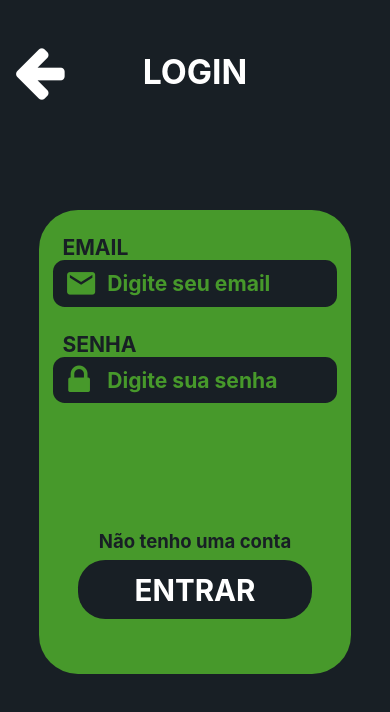
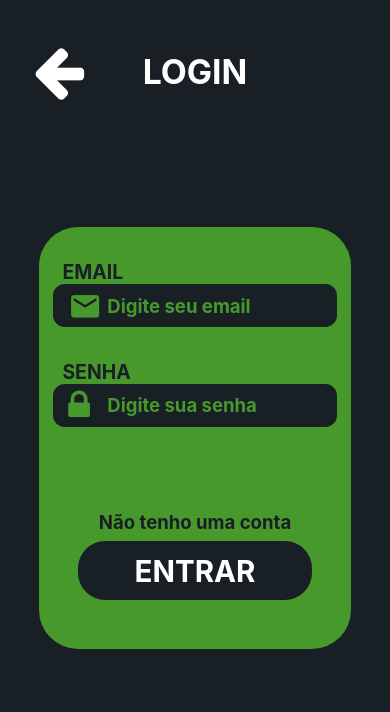
Before and after one commit to SafeBeat-Global/safebeat-front, a React Native app: screen /Login in a window 390 px wide. Shown: the top 712 px of the page. Built offline with nearby package versions, Linux system fonts and the light colour scheme.

Commit message:
Mostrar erro nas credenciais V2

```diff
--- a/src/components/CredentialsValidation.js
+++ b/src/components/CredentialsValidation.js
@@ -1,28 +1,30 @@
-
-
-export const validarEmail = (email) => {
-  const re = /^(([^<>()[\]\\.,;:\s@"]+(\.[^<>()[\]\\.,;:\s@"]+)*)|(".+"))@((\[[0-9]{1,3}\.[0-9]{1,3}\.[0-9]{1,3}\.[0-9]{1,3}\])|(([a-zA-Z\-0-9]+\.)+[a-zA-Z]{2,}))$/;
-  return re.test(String(email).toLowerCase());
+const CredentialsValidation = {
+  validateEmail: (email) => {
+    const re = /^(([^<>()[\]\\.,;:\s@"]+(\.[^<>()[\]\\.,;:\s@"]+)*)|(".+"))@((\[[0-9]{1,3}\.[0-9]{1,3}\.[0-9]{1,3}\.[0-9]{1,3}\])|(([a-zA-Z\-0-9]+\.)+[a-zA-Z]{2,}))$/;
+    return re.test(String(email).toLowerCase());
+  },
+  validateName: (name) => {
+    const re = /^[a-zA-Z]+$/;
+    return re.test(String(name));
+  },
+  validatePass: (pass) => {
+    return pass.length >= 8;
+  },
+  validateConfirmPass: (pass, confirmPass) => {
+    if (confirmPass.length < 8 || pass !== confirmPass) {
+      return false;
+    }
+    return true;
+  },
+  formatPhone: (phone) => {
+    phone = phone.replace(/\D/g, "");
+    phone = phone.replace(/^(\d{2})(\d)/g, "($1) $2");
+    phone = phone.replace(/(\d)(\d{4})$/, "$1-$2");
+    return phone;
+  },
+  validatePhone: (phone) => {
+    return phone.length === 15;
+  },
 }
 
-export const validarNome = (nome) => {
-  const re = /^[a-zA-Z]+$/;
-  return re.test(String(nome));
-}
-
-export const validarSenha = (senha) => {
-  return senha.length >= 8;
-}
-
-export const formatarTelefone = (text) => {
-  text = text.replace(/\D/g, "");
-  text = text.replace(/^(\d{2})(\d)/g, "($1) $2");
-  text = text.replace(/(\d)(\d{4})$/, "$1-$2");
-  setTelefone(text);
-
-  if (text.length < 14) {
-    setTelefoneColor('red');
-  } else {
-    setTelefoneColor('#FDFDFF');
-  }
-};
+export default CredentialsValidation;
--- /dev/null
+++ b/src/components/InputField.js
@@ -0,0 +1,58 @@
+import React, { useState } from 'react';
+import { View, TextInput } from 'react-native';
+import FontAwesome from 'react-native-vector-icons/dist/FontAwesome';
+import MaterialCommunityIcons from 'react-native-vector-icons/dist/MaterialCommunityIcons';
+
+import CredentialsValidation from './CredentialsValidation';
+import { CadastroStyles } from '../styles/CadastroStyles';
+
+
+const Icon = ({ library, ...props }) => {
+  switch (library) {
+    case 'FontAwesome':
+      return <FontAwesome {...props} />;
+    case 'MaterialCommunityIcons':
+      return <MaterialCommunityIcons {...props} />;
+    default:
+      return null;
+  }
+};
+
+const InputField = ({ value, setValue, validator, iconName, iconLibrary, formatar, maxLength, minLength, secureTextEntry, ...props }) => {
+
+  const [color, setColor] = useState('#47992B');
+
+  return (
+    <View style={CadastroStyles.inputContainer}>
+      <Icon
+        library={iconLibrary}
+        style={{...CadastroStyles.defaultIcon, color}}
+        name={iconName}
+        color={color}>
+      </Icon>
+      <TextInput
+        style={{...CadastroStyles.input, color}}
+        onChangeText={(text) => {
+          const formattedText = formatar ? CredentialsValidation.formatPhone(text) : text;
+          setValue(formattedText);
+        }}
+        onBlur={() => {
+          if (minLength && value.length < minLength) {
+            setColor('red');
+          } else if (!validator(value)) {
+            setColor('red');
+          } else {
+            setColor('#FDFDFF');
+          }
+        }}
+        placeholderTextColor={color}
+        value={value}
+        maxLength={maxLength}
+        secureTextEntry={secureTextEntry}
+        {...props}>
+      </TextInput>
+    </View>
+  );
+};
+
+export { InputField };
--- a/src/screens/CadastroScreen.js
+++ b/src/screens/CadastroScreen.js
@@ -1,25 +1,32 @@
 // IMPORTS DO REACT
-import React, { useState } from 'react';
-import { View, Text, TextInput, TouchableOpacity, TouchableWithoutFeedback } from 'react-native';
+import React, { useEffect, useState } from 'react';
+import { View, Text, TouchableOpacity, TouchableWithoutFeedback } from 'react-native';
 import { useNavigation } from '@react-navigation/native';
 import FontAwesome from 'react-native-vector-icons/dist/FontAwesome';
-import MaterialCommunityIcons from 'react-native-vector-icons/dist/MaterialCommunityIcons';
 
 // IMPORTS DO PROPRIO PROJETO
+import { handleRegisterUser } from '../components/ApiService.js';
 import { CadastroStyles } from '../styles/CadastroStyles.ts';
-import { validarNome, validarEmail, validarSenha, formatarTelefone } from '../components/CredentialsValidation.js';
-import { CampoDeEntrada } from '../renders/CadastroRender.js';
+import CredentialsValidation from '../components/CredentialsValidation.js';
+import { InputField } from '../components/InputField.js';
 
 const CadastroScreen = () => {
 
   const navigation = useNavigation();
-  const [nome, setNome] = useState('');
+
+  const [name, setName] = useState('');
   const [email, setEmail] = useState('');
-  const [senha, setSenha] = useState('');
-  const [confirmarSenha, setConfirmarSenha] = useState('');
-  const [telefone, setTelefone] = useState('');
-  const [emailColor, setEmailColor] = useState('#47992B');
+  const [pass, setPass] = useState('');
+  const [confirmPass, setConfirmPass] = useState('');
+  const [phone, setPhone] = useState('');
 
+  const [errorMessage, setErrorMessage] = useState('');
+
+  useEffect(() => {
+    if (name && email && pass && confirmPass && phone) {
+      setErrorMessage('');
+    }
+  }, [name, email, pass, confirmPass, phone]);
 
   return (
     <View style={CadastroStyles.containerMaster}>
@@ -38,63 +45,63 @@ const CadastroScreen = () => {
       </View>
       <View style={CadastroStyles.body}>
       <Text style={CadastroStyles.credencialsTitle}>NOME</Text>
-      <CampoDeEntrada
-        value={nome}
-        setValue={setNome}
-        validator={validarNome}
+      <InputField
+        iconLibrary='FontAwesome'
+        value={name}
+        setValue={setName}
+        validator={CredentialsValidation.validateName}
         iconName='user'
         placeholder='Digite seu nome'
         keyboardType='default'
       />
         <Text style={CadastroStyles.credencialsTitle}>EMAIL</Text>
-        <View style={CadastroStyles.inputContainer}>
-          <MaterialCommunityIcons
-            style={{...CadastroStyles.emailIcon, color: emailColor}}
-            name='email'
-            color={emailColor}>
-          </MaterialCommunityIcons>
-          <TextInput
-            style={{...CadastroStyles.input, borderColor: emailColor, color: emailColor}}
-            onChangeText={(text) => setEmail(text)}
-            onBlur={() => {
-              if (!validarEmail(email)) {
-                setEmailColor('red');
-              } else {
-                setEmailColor('#FDFDFF');
-              }
-            }}
-            value={email} placeholder='Digite seu email'
-            placeholderTextColor={emailColor}
-            keyboardType='email-address'>
-          </TextInput>
-        </View>
+        <InputField
+          iconLibrary='MaterialCommunityIcons'
+          value={email}
+          setValue={setEmail}
+          validator={CredentialsValidation.validateEmail}
+          iconName='email'
+          placeholder='Digite seu email'
+          keyboardType='default'
+        />
         <Text style={CadastroStyles.credencialsTitle}>SENHA</Text>
-        <CampoDeEntrada
-          value={senha}
-          setValue={setSenha}
-          validator={validarSenha}
+        <InputField
+          iconLibrary='FontAwesome'
+          value={pass}
+          setValue={setPass}
+          validator={CredentialsValidation.validatePass}
           iconName='lock'
           placeholder='Digite sua senha'
           keyboardType='default'
+          secureTextEntry={true}
         />
         <Text style={CadastroStyles.credencialsTitle}>CONFIRMAR SENHA</Text>
-        <CampoDeEntrada
-          value={senha}
-          setValue={setSenha}
-          validator={validarSenha}
+        <InputField
+          iconLibrary='FontAwesome'
+          value={confirmPass}
+          setValue={setConfirmPass}
+          validator={() => CredentialsValidation.validateConfirmPass(pass, confirmPass)}
           iconName='lock'
           placeholder='Digite sua senha'
           keyboardType='default'
+          secureTextEntry={true}
         />
         <Text style={CadastroStyles.credencialsTitle}>TELEFONE</Text>
-        <CampoDeEntrada
-          value={telefone}
-          setValue={setTelefone}
-          validator={formatarTelefone}
+        <InputField
+          iconLibrary='FontAwesome'
+          value={phone}
+          setValue={setPhone}
+          validator={CredentialsValidation.validatePhone}
           iconName='phone'
           placeholder='Digite seu telefone'
           keyboardType='phone-pad'
+          formatar={true}
+          maxLength={15}
+          minLength={15}
         />
+        <View style={CadastroStyles.errorContainer}>
+          {errorMessage ? <Text style={CadastroStyles.errorMessage}>{errorMessage}</Text> : null}
+        </View>
         <TouchableWithoutFeedback
           onPress={() =>
             navigation.navigate('Login')
@@ -102,7 +109,8 @@ const CadastroScreen = () => {
           <Text style={CadastroStyles.alreadyHaveAccountText}>Já tenho uma conta</Text>
         </TouchableWithoutFeedback>
         <TouchableOpacity
-          style={CadastroStyles.cadastrarButton}>
+          style={CadastroStyles.cadastrarButton}
+          onPress={() => handleRegisterUser(name, email, pass, confirmPass, phone, setErrorMessage)}>
           <Text style={CadastroStyles.cadastrarText}>CADASTRAR</Text>
         </TouchableOpacity>
       </View>
--- a/src/screens/LoginScreen.js
+++ b/src/screens/LoginScreen.js
@@ -1,18 +1,28 @@
 // IMPORTS DO REACT
-import React, { useState } from 'react';
-import { View, Text, TextInput, TouchableOpacity, TouchableWithoutFeedback } from 'react-native';
+import React, { useEffect, useState } from 'react';
+import { View, Text, TouchableOpacity, TouchableWithoutFeedback } from 'react-native';
 import { useNavigation } from '@react-navigation/native';
 import FontAwesome from 'react-native-vector-icons/dist/FontAwesome';
-import MaterialCommunityIcons from 'react-native-vector-icons/dist/MaterialCommunityIcons';
 
 // IMPORTS DO PROPRIO PROJETO
 import { LoginStyles } from '../styles/LoginStyles.ts';
+import CredentialsValidation from '../components/CredentialsValidation.js';
+import { InputField } from '../components/InputField.js';
 
 const LoginScreen = () => {
 
   const navigation = useNavigation();
+
   const [email, setEmail] = useState('');
-  const [senha, setSenha] = useState('');
+  const [pass, setPass] = useState('');
+
+  const [errorMessage, setErrorMessage] = useState('');
+
+  useEffect(() => {
+    if (email && pass) {
+      setErrorMessage('');
+    }
+  }, [email, pass]);
 
   return (
     <View style={LoginStyles.containerMaster}>
@@ -31,39 +41,28 @@ const LoginScreen = () => {
       </View>
       <View style={LoginStyles.body}>
         <Text style={LoginStyles.credencialsTitle}>EMAIL</Text>
-        <View style={LoginStyles.inputContainer}>
-          <MaterialCommunityIcons
-            style={LoginStyles.emailIcon}
-            name='email'
-            color='#47992B'>
-          </MaterialCommunityIcons>
-          <TextInput
-            style={LoginStyles.input}
-            onChangeText={(text) =>
-              setEmail(text)
-            }
-            value={email} placeholder='Digite seu email'
-            placeholderTextColor="#47992B"
-            keyboardType='email-address'>
-          </TextInput>
-        </View>
+        <InputField
+          iconLibrary='MaterialCommunityIcons'
+          value={email}
+          setValue={setEmail}
+          validator={CredentialsValidation.validateEmail}
+          iconName='email'
+          placeholder='Digite seu email'
+          keyboardType='default'
+        />
         <Text style={LoginStyles.credencialsTitle}>SENHA</Text>
-        <View style={LoginStyles.inputContainer}>
-          <FontAwesome
-            style={LoginStyles.lockIcon}
-            name='lock'
-            color='#47992B'>
-          </FontAwesome>
-          <TextInput
-            style={LoginStyles.input}
-            onChangeText={(text) =>
-              setSenha(text)
-            }
-            value={senha} placeholder='Digite sua senha'
-            placeholderTextColor="#47992B"
-            keyboardType='default'
-            secureTextEntry={true}>
-          </TextInput>
+        <InputField
+          iconLibrary='FontAwesome'
+          value={pass}
+          setValue={setPass}
+          validator={CredentialsValidation.validatePass}
+          iconName='lock'
+          placeholder='Digite sua senha'
+          keyboardType='default'
+          secureTextEntry={true}
+        />
+        <View style={LoginStyles.errorContainer}>
+          {errorMessage ? <Text style={LoginStyles.errorMessage}>{errorMessage}</Text> : null}
         </View>
         <TouchableWithoutFeedback
           onPress={() =>
@@ -72,11 +71,11 @@ const LoginScreen = () => {
           <Text style={LoginStyles.alreadyHaveAccountText}>Não tenho uma conta</Text>
         </TouchableWithoutFeedback>
         <TouchableOpacity
-          style={LoginStyles.loginButton}
-            onPress={() =>
+          onPress={() =>
             navigation.navigate('Home')
-          }>
-          <Text style={LoginStyles.loginText}>ENTRAR</Text>
+          }
+          style={LoginStyles.cadastrarButton}>
+          <Text style={LoginStyles.cadastrarText}>ENTRAR</Text>
         </TouchableOpacity>
       </View>
     </View>
--- a/src/styles/CadastroStyles.ts
+++ b/src/styles/CadastroStyles.ts
@@ -30,6 +30,9 @@ const CadastroStyles = StyleSheet.create({
     borderRadius: screenWidth * 0.03,
     height: screenHeight * 0.05,
     width: screenWidth * 0.73,
+  },
+  errorContainer: {
+    height: screenHeight * 0.075,
   },
   // CONTAINERS
 
@@ -74,7 +77,6 @@ const CadastroStyles = StyleSheet.create({
     color: '#181F25',
     fontSize: screenHeight * 0.022,
     textAlign: 'center',
-    marginTop: screenHeight * 0.065,
     marginBottom: screenHeight *0.01,
     fontWeight: 'bold',
   },
@@ -83,6 +85,12 @@ const CadastroStyles = StyleSheet.create({
     fontSize: screenHeight * 0.035,
     textAlign: 'center',
     fontWeight: 'bold',
+  },
+  errorMessage: {
+    fontSize: screenHeight * 0.02,
+    fontWeight: 'bold',
+    color: 'red',
+    textAlign: 'center',
   },
   // TEXTS
 
@@ -96,10 +104,6 @@ const CadastroStyles = StyleSheet.create({
     left: screenWidth * 0.04,
     fontSize: screenHeight * 0.04,
   },
-  emailIcon: {
-    left: screenWidth * 0.03,
-    fontSize: screenHeight * 0.04,
-  },
   // ICONS
 });
 
--- a/src/styles/LoginStyles.ts
+++ b/src/styles/LoginStyles.ts
@@ -17,9 +17,9 @@ const LoginStyles = StyleSheet.create({
   },
   body: {
     width: screenWidth * 0.8,
-    height: screenHeight * 0.55,
+    height: screenHeight * 0.5,
     backgroundColor: '#47992B',
-    marginTop: screenHeight * 0.15,
+    marginTop: screenHeight * 0.17,
     borderRadius: screenWidth * 0.1,
   },
   inputContainer: {
@@ -28,13 +28,16 @@ const LoginStyles = StyleSheet.create({
     backgroundColor: '#181F25',
     alignSelf: 'center',
     borderRadius: screenWidth * 0.03,
-    height: screenHeight * 0.055,
+    height: screenHeight * 0.05,
     width: screenWidth * 0.73,
+  },
+  errorContainer: {
+    height: screenHeight * 0.1,
   },
   // CONTAINERS
 
   //BUTTONS
-  loginButton: {
+  cadastrarButton: {
     backgroundColor: '#181F25',
     width: screenWidth * 0.6,
     height: screenHeight * 0.07,
@@ -47,11 +50,10 @@ const LoginStyles = StyleSheet.create({
   //INPUTS
   input: {
     flex: 1,
-    color: 'white',
     position: 'absolute',
     left: screenWidth * 0.14,
     width: screenWidth * 0.6,
-    fontSize: screenHeight * 0.025,
+    fontSize: screenHeight * 0.022,
     alignSelf: 'center',
     fontWeight: 'bold',
   },
@@ -66,8 +68,8 @@ const LoginStyles = StyleSheet.create({
   },
   credencialsTitle: {
     color: '#181F25',
-    fontSize: screenHeight * 0.025,
-    marginTop: screenHeight * 0.03,
+    fontSize: screenHeight * 0.023,
+    marginTop: screenHeight * 0.04,
     marginLeft: screenWidth * 0.06,
     fontWeight: 'bold',
   },
@@ -75,29 +77,30 @@ const LoginStyles = StyleSheet.create({
     color: '#181F25',
     fontSize: screenHeight * 0.022,
     textAlign: 'center',
-    marginTop: screenHeight * 0.15,
     marginBottom: screenHeight *0.01,
     fontWeight: 'bold',
   },
-  loginText: {
+  cadastrarText: {
     color: 'white',
     fontSize: screenHeight * 0.035,
     textAlign: 'center',
     fontWeight: 'bold',
   },
+  errorMessage: {
+    fontSize: screenHeight * 0.02,
+    fontWeight: 'bold',
+    color: 'red',
+    textAlign: 'center',
+  },
   // TEXTS
 
   //ICONS
   arrowIcon: {
-    right: screenWidth * 0.2,
+    right: screenWidth * 0.15,
     position: 'absolute',
     fontSize: screenHeight * 0.07,
   },
-  emailIcon: {
-    left: screenWidth * 0.03,
-    fontSize: screenHeight * 0.04,
-  },
-  lockIcon: {
+  defaultIcon: {
     left: screenWidth * 0.04,
     fontSize: screenHeight * 0.04,
   },
```
Also changed, not shown: src/components/ApiService.js (+24 -5 lines), src/renders/CadastroRender.js (deleted, +0 -34 lines).
